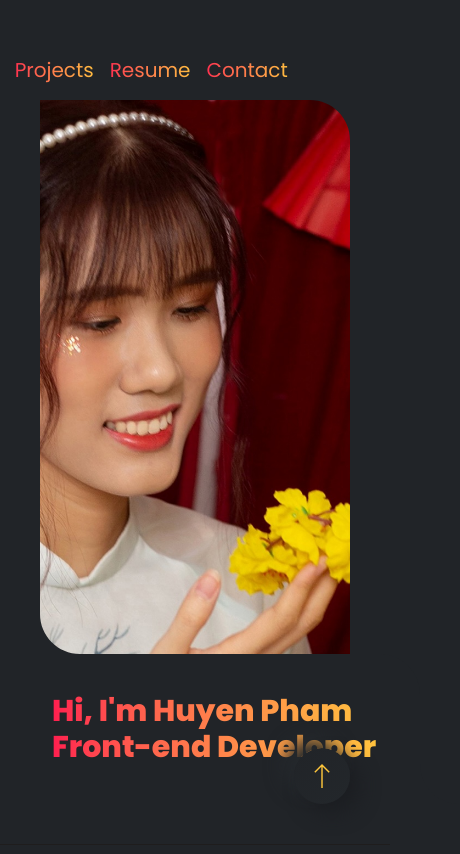
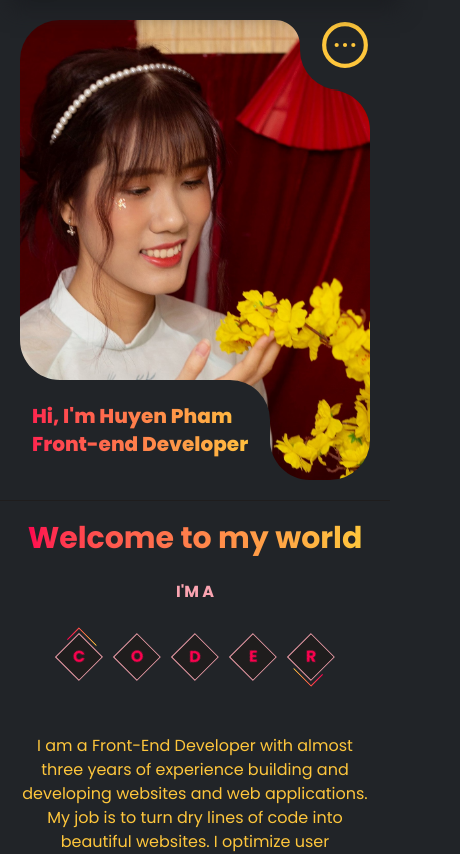
Before and after one commit to huyenpham-it/portfolio, a Next.js app: page / in a window 390 px wide. Shown: the top 854 px of the page, 460 px wide, since content can reach past the window. Built offline with nearby package versions, Linux system fonts and the light colour scheme.

Commit message:
add lazy for all components

```diff
--- a/app/page.tsx
+++ b/app/page.tsx
@@ -1,71 +1,76 @@
-import { Contact, Features, Footer, IconArrowTop, MyCard, Portfolio, PseudoCorner, Resume } from '@/components/page';
+import {
+	Contact,
+	Features,
+	Footer,
+	HeaderBar,
+	Intro,
+	LazyShow,
+	MyMenu,
+	Portfolio,
+	PseudoCorner,
+	Resume,
+	ScrollToTopButton
+} from '@/components/page';
+import { componentPage } from '@/utils/constants';
 import Image from 'next/image';
 import Link from 'next/link';
 
 export default function Home() {
 	return (
 		<div className="w-full h-full bg-background">
-			<header className="w-full h-screen flex justify-center items-center p-10 lg:px-20">
+			<header className="header w-full h-[500px] sm:h-screen flex justify-center items-center p-5 sm:p-10 lg:px-20">
+				<HeaderBar />
 				<div className="w-full h-full relative">
 					<Image
 						src="/avatar.jpg"
 						alt="banner"
 						width={2000}
 						height={1000}
-						className="rounded-[40px]"
+						className="avatar rounded-[40px]"
 						priority
 					/>
 
-					<div className="absolute top-0 right-0 w-[500px] h-[60px]">
+					<div className="absolute top-0 right-0 w-[70px] md:w-[500px] h-[70px] md:h-[60px]">
 						<div className="relative w-full h-full">
-							<div className="absolute left-0 top-0 right-0 bottom-0 w-full h-full bg-background flex justify-center items-center rounded-bl-[40px]">
+							<div className="absolute left-0 top-0 right-0 bottom-0 w-full h-full bg-background rounded-bl-[40px]">
+								<div className="w-full h-full hidden md:flex justify-center items-center">
+									{componentPage.map((item: any, index: number) => (
 										<Link
-									href="#features"
+											key={index}
+											href={item.path}
 											className="relative bg-gradient-to-r from-(--red-color) to-(--yellow-color) hover:-translate-y-1 duration-300 ease-in-out bg-clip-text text-xl font-regular text-transparent p-2"
 										>
-									Features
+											{item.title}
 										</Link>
-								<Link
-									href="#projects"
-									className="bg-gradient-to-r from-(--red-color) to-(--yellow-color) hover:-translate-y-1 duration-300 ease-in-out bg-clip-text text-xl font-regular text-transparent p-2"
-								>
-									Projects
-								</Link>
-								<Link
-									href="#resume"
-									className="bg-gradient-to-r from-(--red-color) to-(--yellow-color) hover:-translate-y-1 duration-300 ease-in-out bg-clip-text text-xl font-regular text-transparent p-2"
-								>
-									Resume
-								</Link>
-								<Link
-									href="#contact"
-									className="bg-gradient-to-r from-(--red-color) to-(--yellow-color) hover:-translate-y-1 duration-300 ease-in-out bg-clip-text text-xl font-regular text-transparent p-2"
-								>
-									Contact
-								</Link>
+									))}
 								</div>
-							<div className="absolute top-0 right-[500px] w-[25px] h-[25px]">
+								<div className="w-full h-full flex justify-end items-start md:hidden">
+									<MyMenu />
+								</div>
+							</div>
+
+							<div className="absolute top-0 right-[70px] md:right-[500px] w-[25px] h-[25px]">
 								<PseudoCorner />
 							</div>
-							<div className="absolute top-[60px] right-0 w-[40px] h-[40px]">
+							<div className="absolute top-[70px] md:top-[60px] right-0 w-[40px] h-[40px]">
 								<PseudoCorner />
 							</div>
 						</div>
 					</div>
 
-					<div className="absolute bottom-0 left-0 w-[380px] h-[150px]">
+					<div className="my-info absolute bottom-0 left-0 w-[250px] sm:w-[380px] h-[100px] sm:h-[150px]">
 						<div className="relative w-full h-full">
 							<div className="absolute left-0 top-0 right-0 bottom-0 w-full h-full bg-background flex justify-start items-center rounded-tr-[40px]">
-								<h2 className="bg-gradient-to-r from-(--red-color) to-(--yellow-color) bg-clip-text text-3xl font-extrabold text-transparent p-3">
+								<h2 className="my-info__title bg-gradient-to-r from-(--red-color) to-(--yellow-color) bg-clip-text text-xl sm:text-3xl font-extrabold text-transparent p-3">
 									Hi, I'm Huyen Pham
 									<br />
 									Front-end Developer
 								</h2>
 							</div>
-							<div className="absolute bottom-[150px] left-0 w-[40px] h-[40px] rotate-180">
+							<div className="pseudo-corner absolute bottom-[100px] sm:bottom-[150px] left-0 w-[40px] h-[40px] rotate-180">
 								<PseudoCorner />
 							</div>
-							<div className="absolute bottom-0 left-[380px] w-[40px] h-[40px] rotate-180">
+							<div className="pseudo-corner absolute bottom-0 left-[250px] sm:left-[380px] w-[40px] h-[40px] rotate-180">
 								<PseudoCorner />
 							</div>
 						</div>
@@ -73,17 +78,31 @@ export default function Home() {
 				</div>
 			</header>
 
+			<LazyShow>
+				<Intro />
+			</LazyShow>
+
+			<LazyShow>
 				<Features />
+			</LazyShow>
+
+			<LazyShow>
 				<Portfolio />
+			</LazyShow>
+
+			<LazyShow>
 				<Resume />
+			</LazyShow>
+
+			<LazyShow>
 				<Contact />
+			</LazyShow>
+
+			<LazyShow>
 				<Footer />
+			</LazyShow>
 
-			<div className="fixed bottom-10 right-10 global-font-color z-100">
-				<MyCard className="rounded-full p-4 hover:scale-110 duration-300 ease-in-out">
-					<IconArrowTop />
-				</MyCard>
-			</div>
+			<ScrollToTopButton />
 		</div>
 	);
 }
```
Lines whose indentation alone changed are shown as unchanged.
